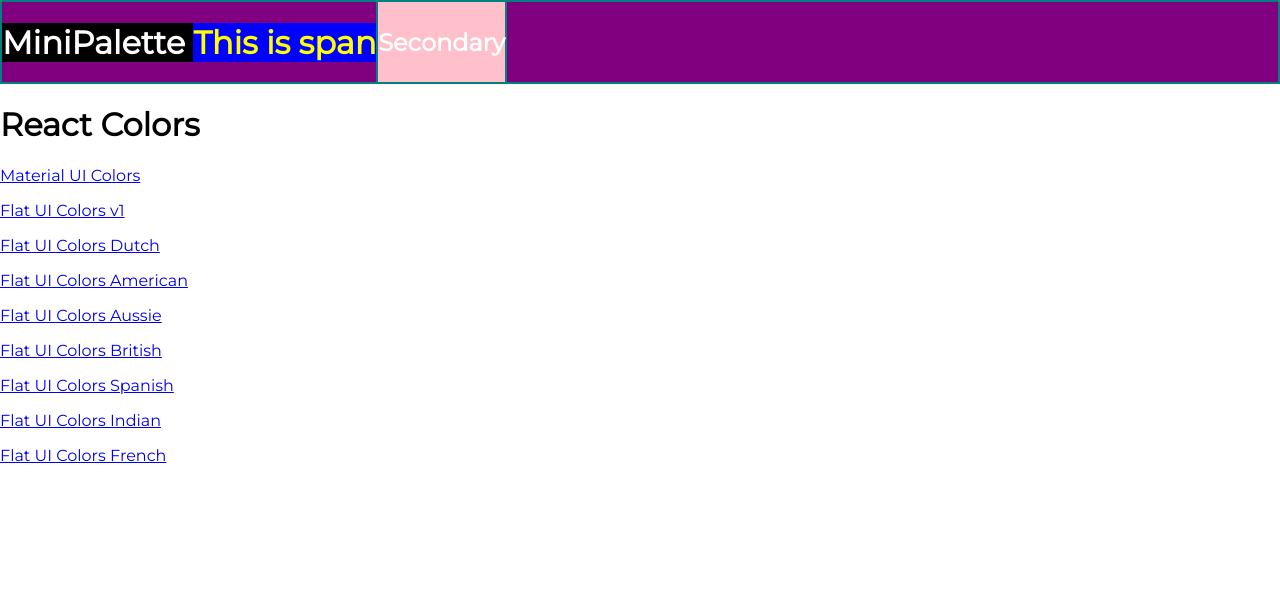
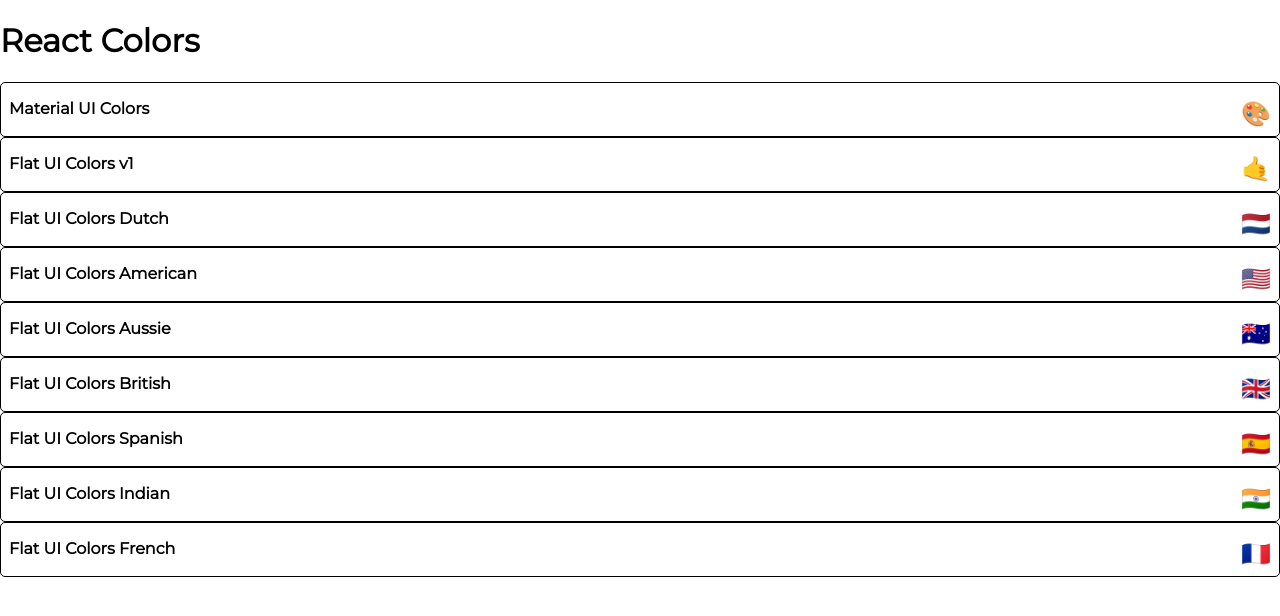
Before and after one commit to Arghun-dev/Color-App, a React (Create React App) app in the folder colorapp/: page / in a window 1280 px wide. Shown: the top 616 px of the page. Built offline with nearby package versions, Linux system fonts and the light colour scheme.

Commit message:
Start Styling MiniPalette

```diff
--- a/colorapp/src/MiniPalette.js
+++ b/colorapp/src/MiniPalette.js
@@ -2,41 +2,42 @@
 import { withStyles } from '@material-ui/styles';
 
 const styles = {
-    main: {
-        backgroundColor: 'purple',
-        border: '2px solid teal',
-        height: '5rem',
+    root: {
+       backgroundColor: 'white',
+       border: '1px solid black',
+       borderRadius: '5px',
+       padding: '0.5rem',
+       position: 'relative',
+       overflow: 'hidden',
+       "&:hover": {
+           cursor: 'pointer'
+       }
+    },
+    colors: {
+        backgroundColor: 'grey'
+    },
+    title: {
         display: 'flex',
-        justifyContent: 'flex-start',
-        alignItems: 'center',
-        color: 'white',
-        "& h1": {
-            backgroundColor: 'black',
-            color: 'white',
-            "& span": {
-                backgroundColor: 'blue',
-                color: 'yellow'
-            }
-        }
+        justifyContent: 'space-between',
+        alignItems: '0',
+        margin: '0',
+        color: 'black',
+        paddingTop: '0.5rem',
+        fontSize: '1rem',
+        position: 'relative'
     },
-
-    secondary: {
-        backgroundColor: 'pink',
-        border: '2px solid teal',
-        height: '5rem',
-        display: 'flex',
-        justifyContent: 'flex-start',
-        alignItems: 'center',
-        color: 'white'
+    emoji: {
+        marginLeft: '0.5rem',
+        fontSize: '1.5rem'
     }
 }
 
 function MiniPalette(props){
-    const {classes} = props;
+    const {classes, paletteName, emoji} = props;
     return (
-        <div className={classes.main}>
-            <h1>MiniPalette <span>This is span</span></h1>
-            <h2 className={classes.secondary}>Secondary</h2>
+        <div className={classes.root}>
+            <div className={classes.colors}></div>
+            <h5 className={classes.title}>{paletteName} <span className={classes.emoji}>{emoji}</span></h5>
         </div>
     )
 }
--- a/colorapp/src/PaletteList.js
+++ b/colorapp/src/PaletteList.js
@@ -7,9 +7,8 @@
         const {paletts} = this.props;
         return (
             <div>
-                <MiniPalette />
                 <h1>React Colors</h1>
-                {paletts.map(palette => <p><Link to={`/palette/${palette.id}`}>{palette.paletteName}</Link></p>)}
+                {paletts.map(palette => <MiniPalette {...palette} />)}
             </div>
         )
     }
```
